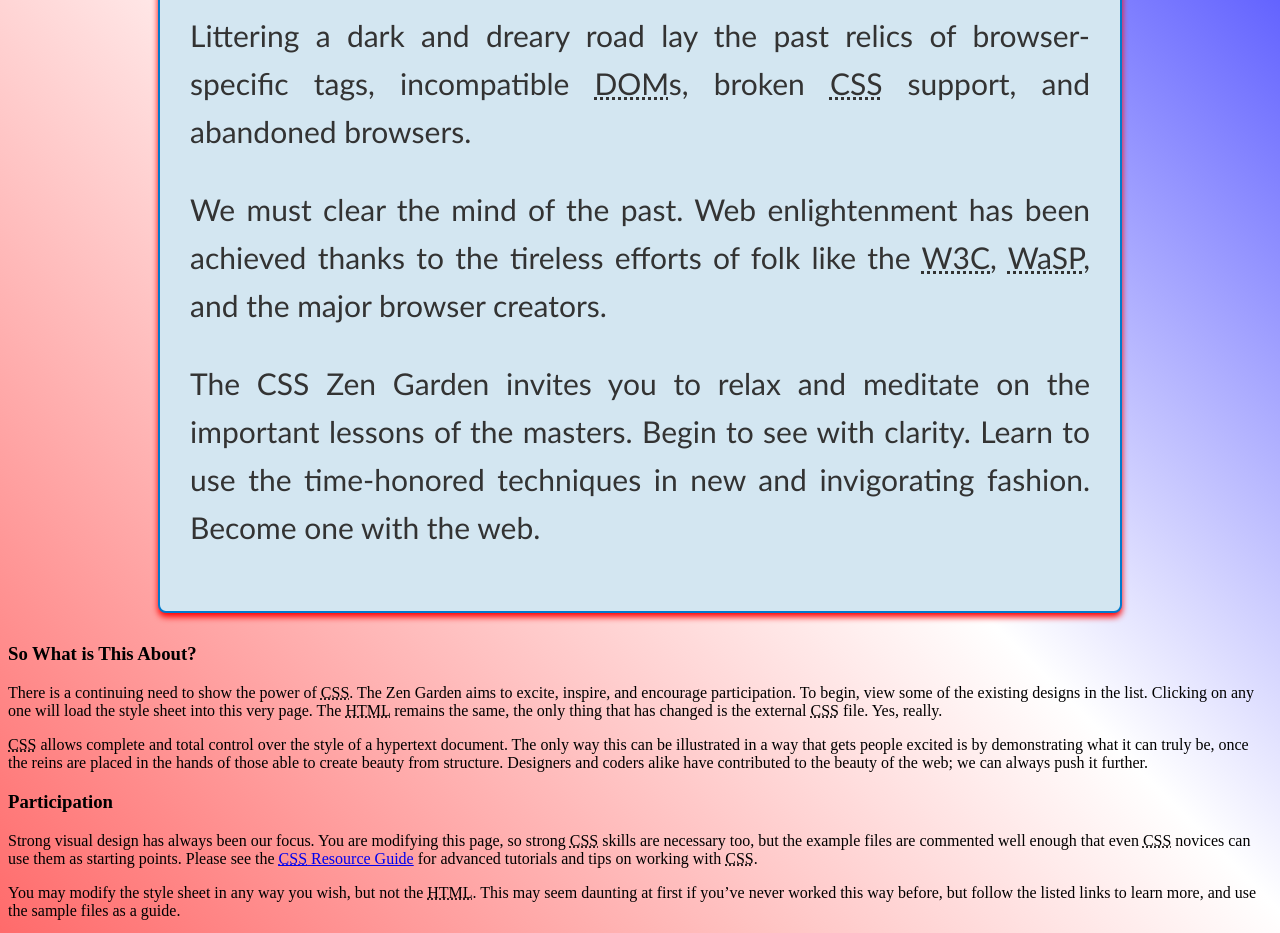
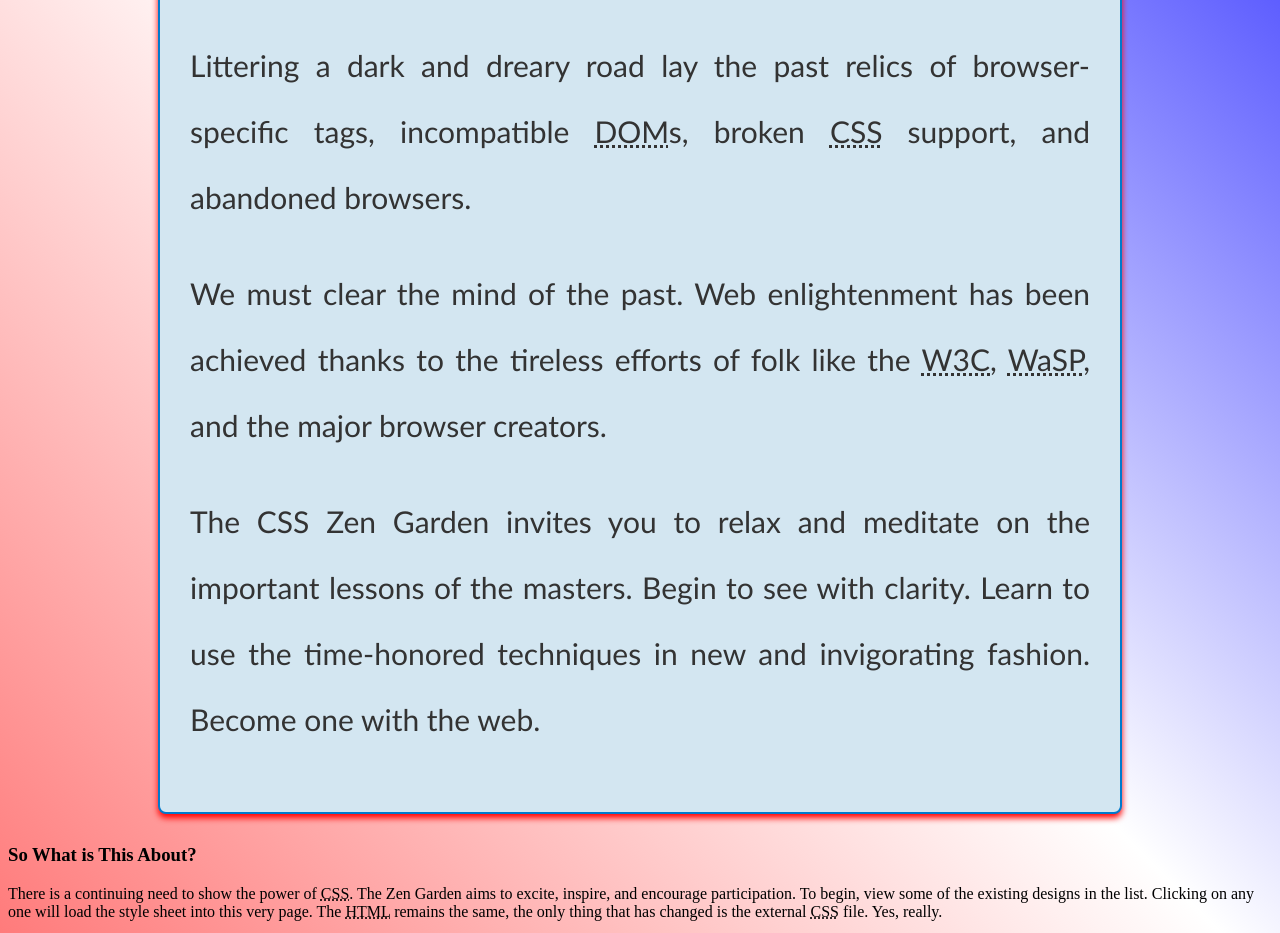
Before and after one commit to Jaw2007/Final-project, a plain HTML site: page project-starter-files/index.html in a window 1280 px wide. Shown: the part 581-1514 px from the top of the page. Drawn offline with Linux system fonts and the light colour scheme; a web font is replaced by a local one.

Commit message:
chnaged the hight of the box

```diff
--- a/project-starter-files/style.css
+++ b/project-starter-files/style.css
@@ -31,7 +31,7 @@ h2 {
     border-radius: 8px;
     box-shadow: 0 4px 6px red;
     font-family: 'Gill Sans', 'Gill Sans MT', Calibri, 'Trebuchet MS', sans-serif;
-    line-height: 1.6;
+    line-height: 2.2;
     border: 2px solid #007acc;
 }
 
```
